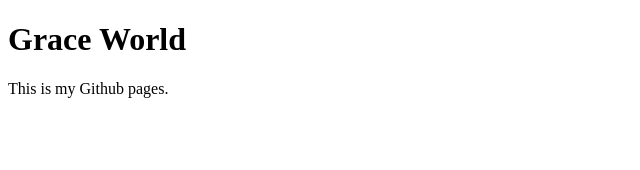
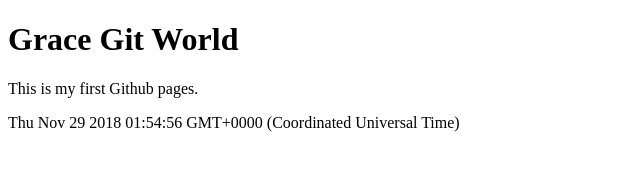
Before and after one commit to euksa99/euksa99.github.io, a plain HTML site: page index.html in a window 1280 px wide. Shown: the whole page, without its empty margins (0-640 px from the left). Drawn offline with Linux system fonts and the light colour scheme.

Commit message:
Update index.html

```diff
--- a/index.html
+++ b/index.html
@@ -1,7 +1,12 @@
 <!DOCTYPE html>
 <html>
 <body>
-<h1>Grace World</h1>
-<p>This is my Github pages.</p>
+<h1>Grace Git World</h1>
+<p>This is my first Github pages.</p>
+<p id="demo"> </p>
+<script>
+ var d = new Date();
+document.getElementById("demo").innerHTML = d;
+</script>
 </body>
 </html>
```
